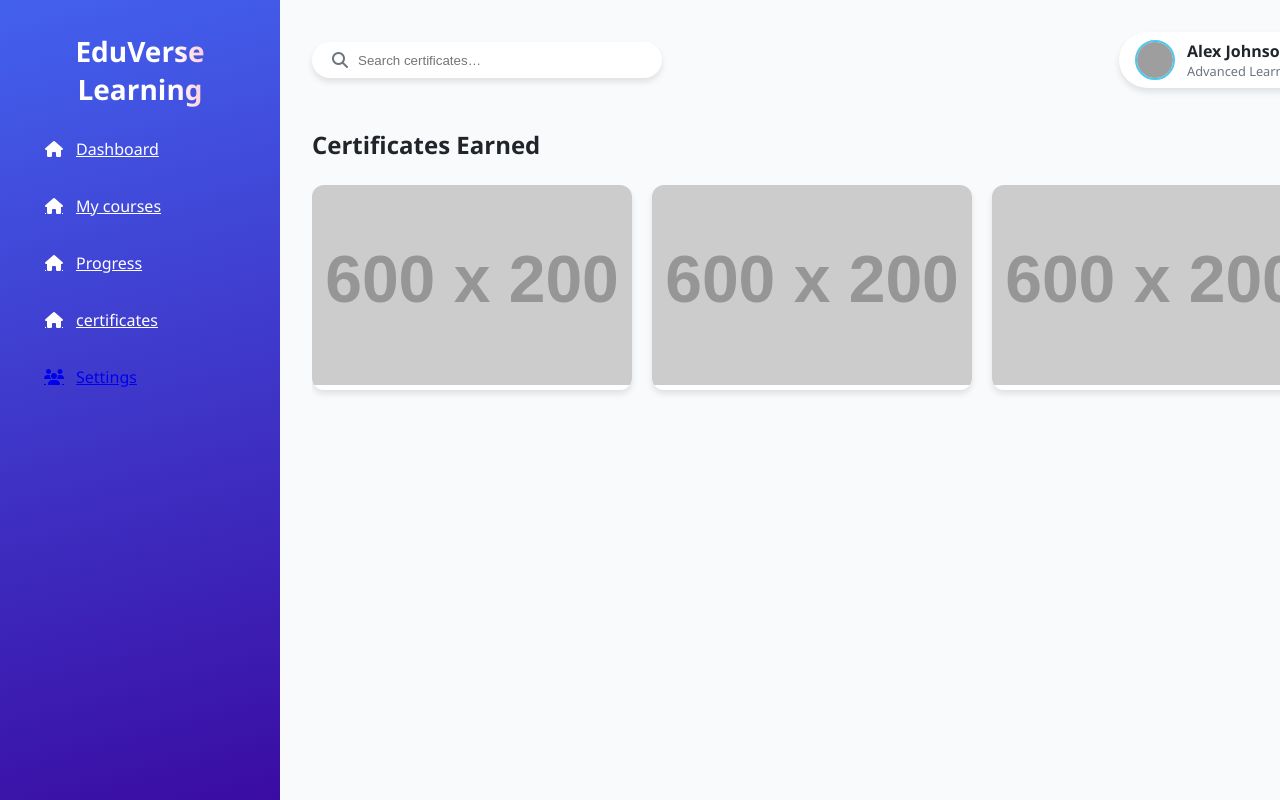
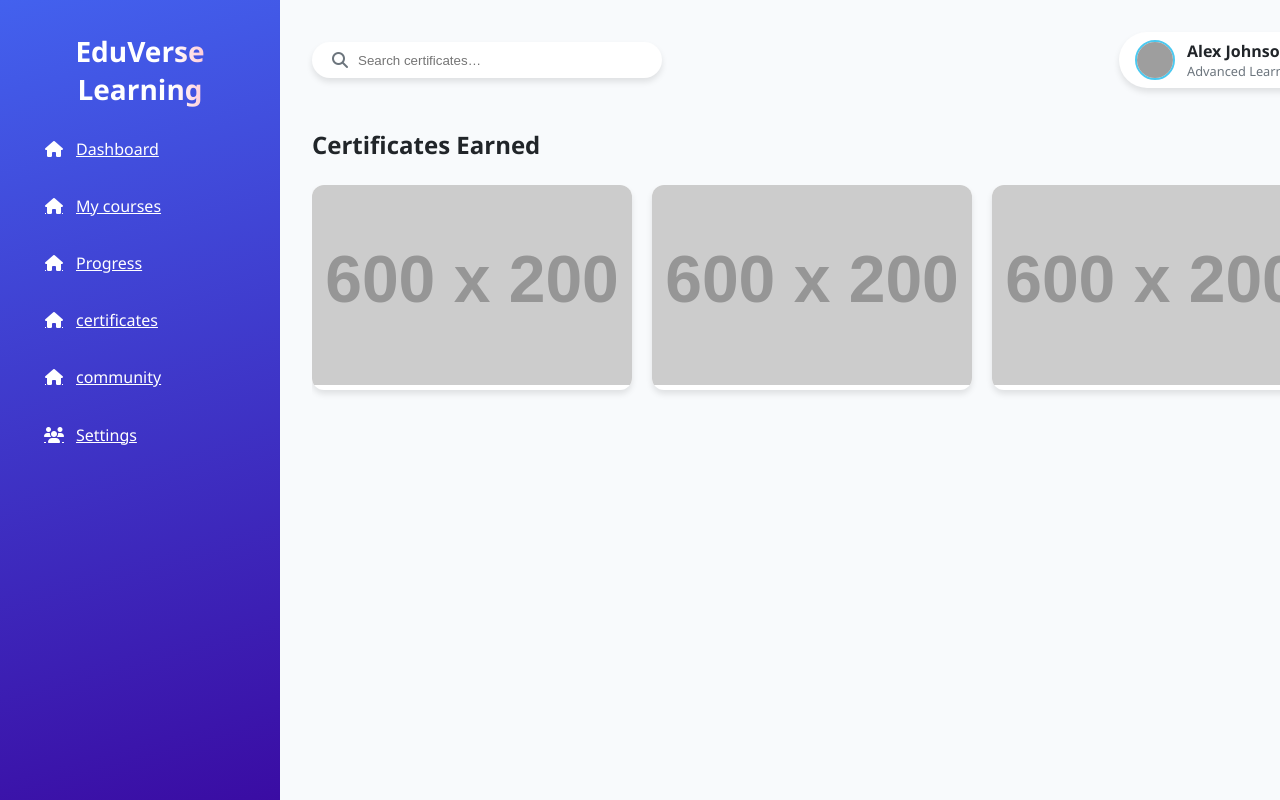
Before and after one commit to Varshitha0702/battle_won, a plain HTML site: page certificates.html in a window 1280 px wide. Shown: the top 800 px of the page. Drawn offline with Linux system fonts and the light colour scheme; grey boxes are pictures that could not be loaded; placeholder pictures from the web are drawn by us.

Commit message:
Update certificates.html

```diff
--- a/certificates.html
+++ b/certificates.html
@@ -141,8 +141,9 @@
       <a href="courses.html" class="nav-item" style="color: white;"><i class="fas fa-home"></i><span>My courses</span></a>
                       <a href="progress.html" class="nav-item" style="color: white;"><i class="fas fa-home"></i><span>Progress</span></a>
                 <a href="certificates.html" class="nav-item" style="color: white;"><i class="fas fa-home"></i><span>certificates</span></a>
+                <a href="community.html" class="nav-item" style="color: white;"><i class="fas fa-home"></i><span>community</span></a>
 
-                <a href="settings.html" class="nav-item"><i class="fas fa-users" ></i><span>Settings</span></a>
+                <a href="settings.html" class="nav-item" style="color: white;"><i class="fas fa-users" ></i><span>Settings</span></a>
       </div>
     </div>
     <div class="main-content">
```
